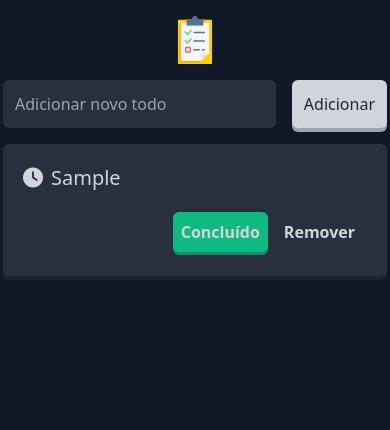
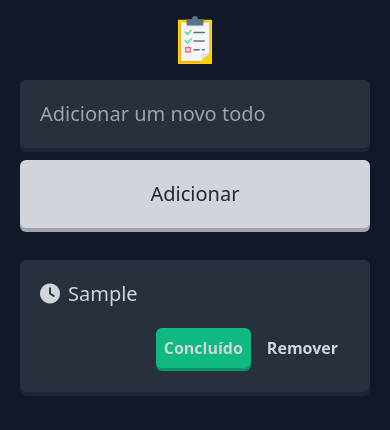
Before and after one commit to immichjs/todo-vue, a Vue app: page / in a window 390 px wide. Both pictures are taken after typing "Sample" into the empty fields and a click on the button "Adicionar". Shown: the top 430 px of the page. Built offline with nearby package versions, Linux system fonts and the light colour scheme.

Commit message:
Uns 90% de responsividade a zoom e dispositivos de diferentes tamanhos de tela

```diff
--- a/public/index.css
+++ b/public/index.css
@@ -1,3 +1,9 @@
 @tailwind base;
 @tailwind components;
 @tailwind utilities;
+
+@layer utilities {
+    .w-100 {
+        width: 32.5rem;
+    }
+}
--- a/src/App.vue
+++ b/src/App.vue
@@ -4,7 +4,7 @@
       <header class="user-container">
         <img src="../public/to-do-list.svg" class="todo-logo">
         <form @submit.prevent="addTodo(todo)">
-          <input type="text" class="todo-text" placeholder="Adicionar novo todo" v-model="todo.description">
+          <input type="text" class="todo-text" placeholder="Adicionar um novo todo" v-model="todo.description">
           <button class="add-todo">Adicionar</button>
         </form>
       </header>
@@ -68,33 +68,39 @@ export default {
   }
 
   .user-container {
-    @apply grid w-full box-border justify-center;
+    @apply flex flex-col w-full pr-5 pl-5 sm:grid lg:justify-center;
   }
 
   .user-container form {
-    @apply flex w-96;
+    @apply grid gap-3 sm:flex;
   }
 
   .todo-text, .add-todo {
-    @apply p-3 outline-none rounded-md font-medium;
+    @apply p-5 outline-none rounded-md font-medium text-xl;
   }
 
   .todo-text {
-    @apply text-gray-300 font-medium w-full mr-4;
+    @apply text-gray-300 font-medium w-full lg:w-96;
     background-color: rgba(255, 255, 255, 0.1);
+    box-shadow: 0 4px 0 rgba(255, 255, 255, 0.05);
   }
 
   .add-todo {
-    @apply bg-gray-300 text-gray-800 duration-300;
+    @apply bg-gray-300 text-gray-800 duration-300 hover:bg-green-500 hover:text-gray-300 transform hover:translate-y-1;
     box-shadow: 0 4px 0 rgba(255, 255, 255, 0.6);
   }
 
   .add-todo:hover {
-    @apply transform translate-y-1 bg-green-500 text-gray-300;
     box-shadow: 0 4px 0 rgb(5, 150, 105);
   }
 
   .todo-container {
-    @apply flex justify-center items-center w-96 m-auto flex-wrap;
+    @apply flex justify-center items-center pr-5 pl-5 lg:m-auto lg:p-0 flex-wrap;
+  }
+
+  @media only screen and (min-width: 1024px) {
+    .todo-container {
+      width: 32.5rem;
+    }
   }
 </style>
--- a/src/components/Todo.vue
+++ b/src/components/Todo.vue
@@ -27,9 +27,13 @@ export default {
 
 <style lang="postcss" scoped>
   .todo-list {
-    @apply p-3 w-96 rounded-md mt-4;
+    @apply p-3 mt-4 w-screen rounded-md;
     background-color: rgba(255, 255, 255, 0.1);
     box-shadow: 0 4px 0 rgba(255, 255, 255, 0.05);
+  }
+
+  .todo-list:first-child {
+    @apply mt-8;
   }
 
   .description-content, .action {
@@ -41,20 +45,16 @@ export default {
   }
 
   .action {
-    @apply flex justify-end gap-2 p-3 border-gray-800;
+    @apply flex justify-end gap-2 p-3 border-gray-800 flex-wrap;
   }
 
   .btn-link {
-    @apply p-2 rounded-md cursor-pointer outline-none duration-300 font-bold;
+    @apply p-2 rounded-md cursor-pointer outline-none duration-300 font-bold transform hover:translate-y-1;
   }
 
   .btn-link:nth-child(1) {
     @apply bg-green-500;
     box-shadow: 0 3px 0 rgb(5, 150, 105);
-  }
-
-  .btn-link:hover {
-    @apply transform translate-y-1;
   }
 
   .checked {
```
